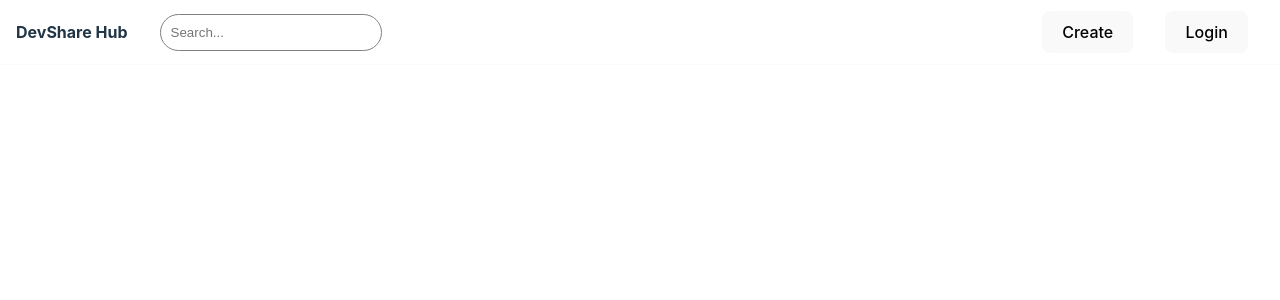
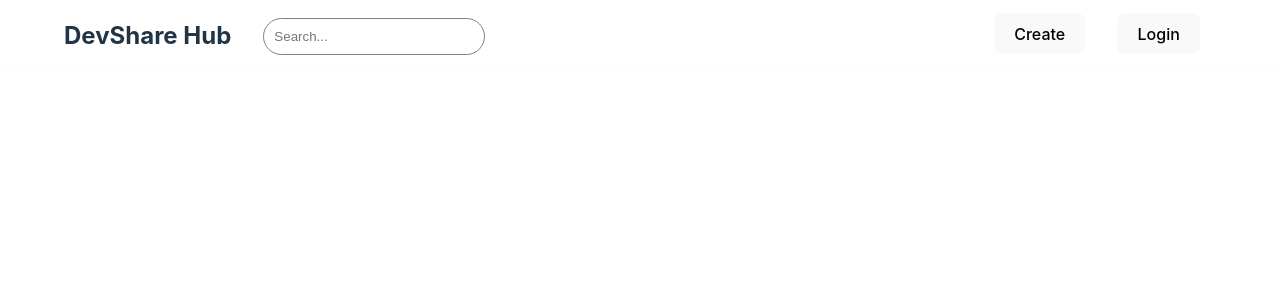
Before and after one commit to rahulio96/devshare-hub, a React (Vite) app: page / in a window 1280 px wide. Shown: the top 300 px of the page. Built offline with nearby package versions, Linux system fonts and the light colour scheme.

Commit message:
Navbar adjustments

```diff
--- a/src/components/navbar/Navbar.jsx
+++ b/src/components/navbar/Navbar.jsx
@@ -3,8 +3,8 @@ import navbarCSS from './Navbar.module.css'
 function Navbar() {
     return (
       <nav>
-        <div className={navbarCSS.left}>
-          <h4>DevShare Hub</h4>
+        <div className={navbarCSS.title}>
+          <h2>DevShare Hub</h2>
           <input type='text' placeholder='Search...'></input>
         </div>
 
--- a/src/components/navbar/Navbar.module.css
+++ b/src/components/navbar/Navbar.module.css
@@ -23,26 +23,28 @@ nav input {
     border: 1px solid grey;
 }
 
-nav h4 {
-    margin-top: 20px;
-    margin-bottom: 20px;
-    margin-left: 1rem;
+nav h2 {
+    margin-top: 0.5rem;
+    margin-bottom: 0.5rem;
+    margin-left: 4rem;
     margin-right: 1rem;
     align-items: center;
     justify-content: center;
 }
 
-.left {
+.title {
     display: flex;
     margin: 0;
     padding: 0;
     align-items: center;
+    margin-top: 10px;
+    margin-bottom: 5px;
 }
 
 nav ul {
     display: flex;
     margin: 0;
-    margin-right: 1rem;
+    margin-right: 4rem;
     padding: 0;
     justify-content: flex-end;
     align-items: center;
@@ -74,8 +76,8 @@ nav ul li a:hover {
         width: 100px;
     }
 
-    nav h4 {
-        margin-right: 0.5rem;
+    nav h2 {
+        margin:0;
     }
 
     nav ul li {
```
